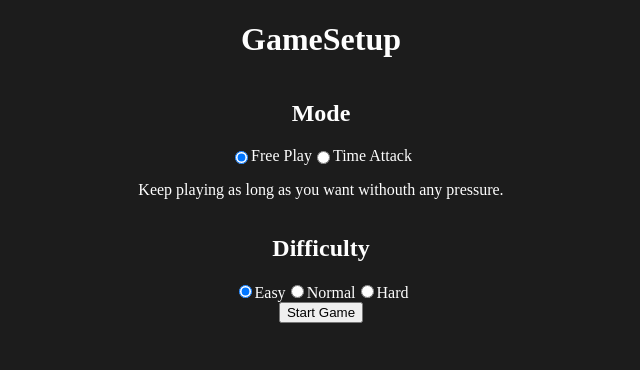
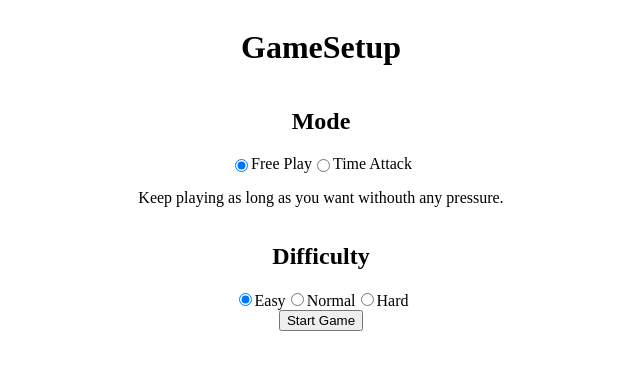
Before and after one commit to ToxicJojo/skin-guesser, a Vue app: page /game in a window 1280 px wide. Shown: the top 370 px of the page, without its empty margins (319-959 px from the left). Built offline with nearby package versions, Linux system fonts and the light colour scheme.

Commit message:
Sass setup

```diff
--- a/src/App.vue
+++ b/src/App.vue
@@ -10,13 +10,6 @@ export default {
 </script>
 
 <style lang='scss'>
-* {
-  box-sizing: border-box;
-}
+@import '@/scss/style.scss';
 
-body {
-  margin: 0;
-  background: #1c1c1c;
-  color: #fefefe;
-}
 </style>
--- /dev/null
+++ b/src/scss/style.scss
@@ -0,0 +1,6 @@
+@import 'variables/all';
+@import 'partials/all';
+
+* {
+  box-sizing: border-box;
+}
--- a/src/views/SkinGuesserGame.vue
+++ b/src/views/SkinGuesserGame.vue
@@ -166,5 +166,4 @@ export default {
 </script>
 
 <style lang='scss' scoped>
-
 </style>
--- a/vue.config.js
+++ b/vue.config.js
@@ -1,4 +1,11 @@
 module.exports = {
+  css: {
+    loaderOptions: {
+      sass: {
+        prependData: '@import "@/scss/variables/_all.scss";',
+      },
+    },
+  },
   publicPath: process.env.NODE_ENV === 'production'
     ? '/league-skin-guesser/'
     : '/',
```
Also changed, not shown: src/scss/partials/_all.scss (added), src/scss/variables/_all.scss (added).
